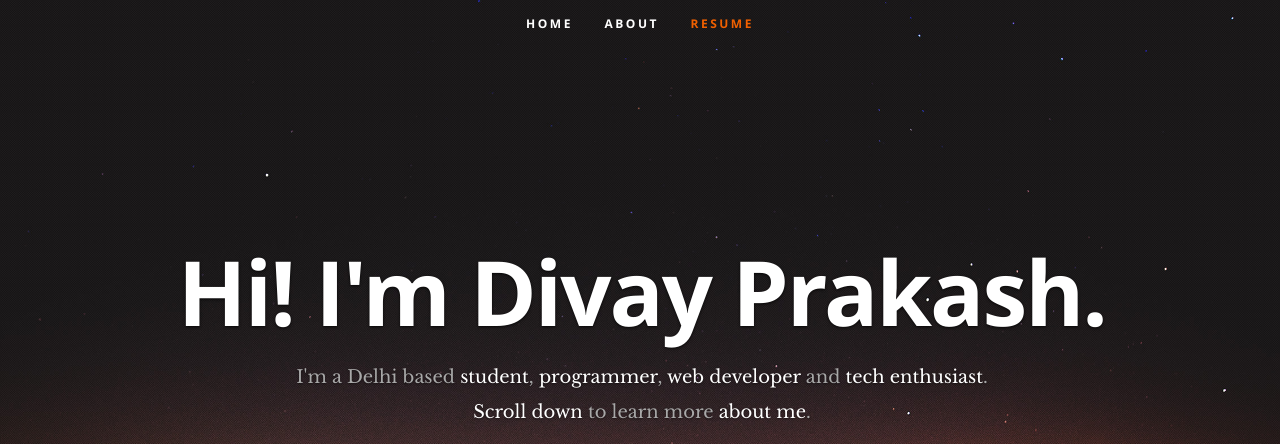
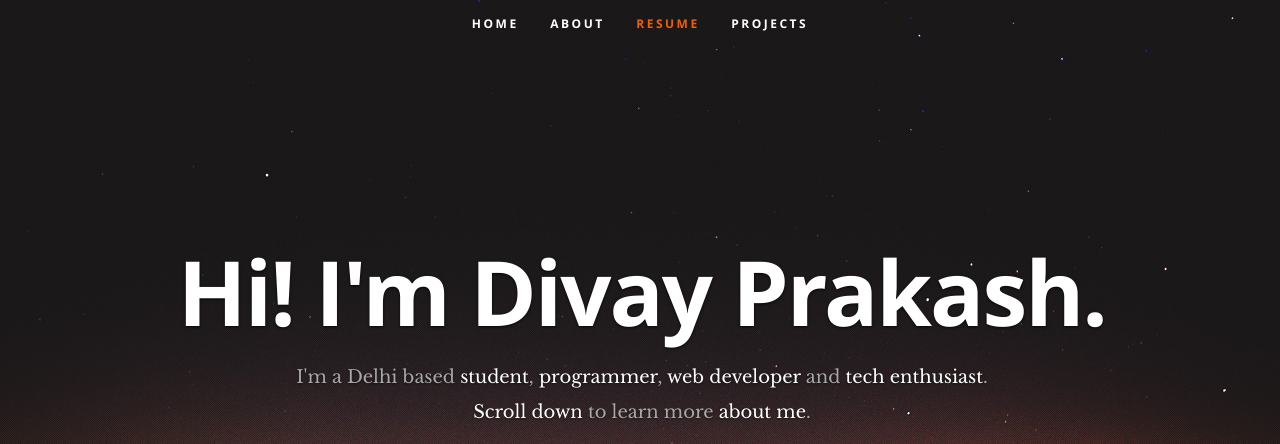
Before and after one commit to divayprakash/divayprakash.github.io, a plain HTML site: page index.html in a window 1280 px wide. Shown: the top 444 px of the page. Drawn offline with nearby package versions, Linux system fonts and the light colour scheme.

Commit message:
Added 'projects' link to header navbar

```diff
--- a/index.html
+++ b/index.html
@@ -29,6 +29,7 @@
                 <li class="current"><a class="smoothscroll" href="#home">Home</a></li>
                 <li><a class="smoothscroll" href="#about">About</a></li>
                 <li><a class="smoothscroll" href="#resume">Resume</a></li>
+                <li><a class="smoothscroll" href="#portfolio">Projects</a></li>
             </ul> <!-- end #nav -->
         </nav> <!-- end #nav-wrap -->
         <div class="row banner">
```
